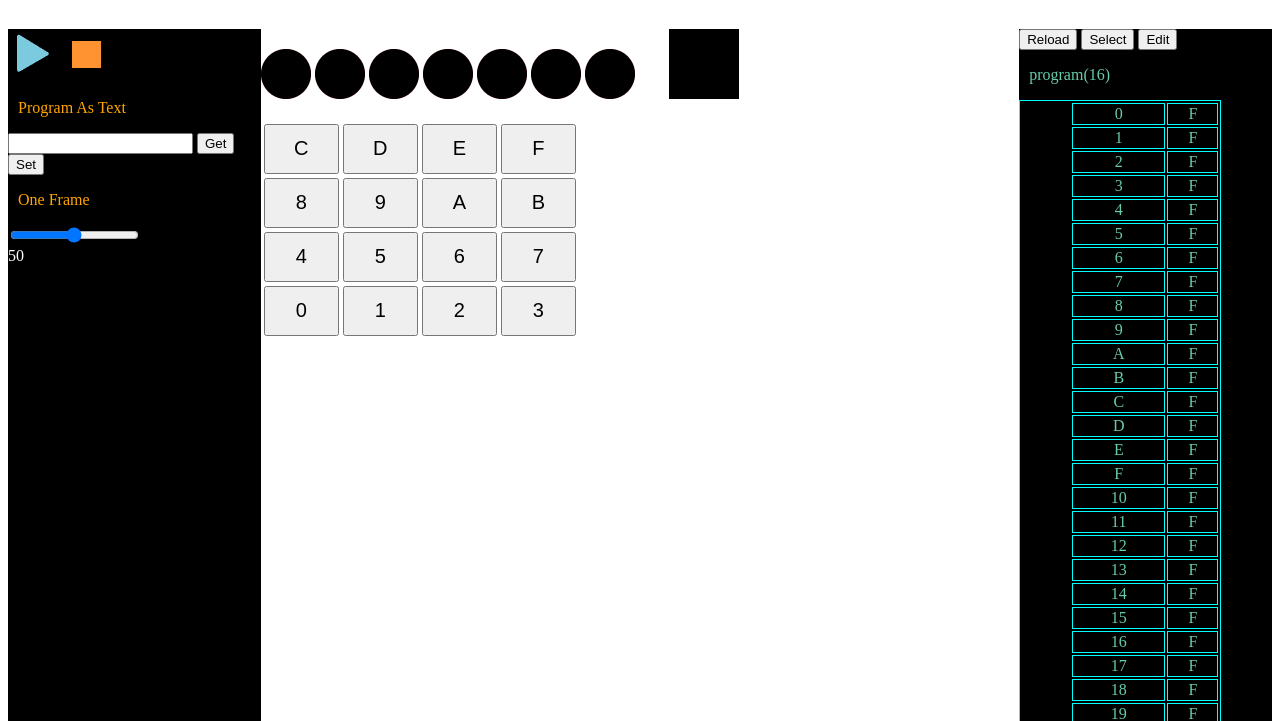
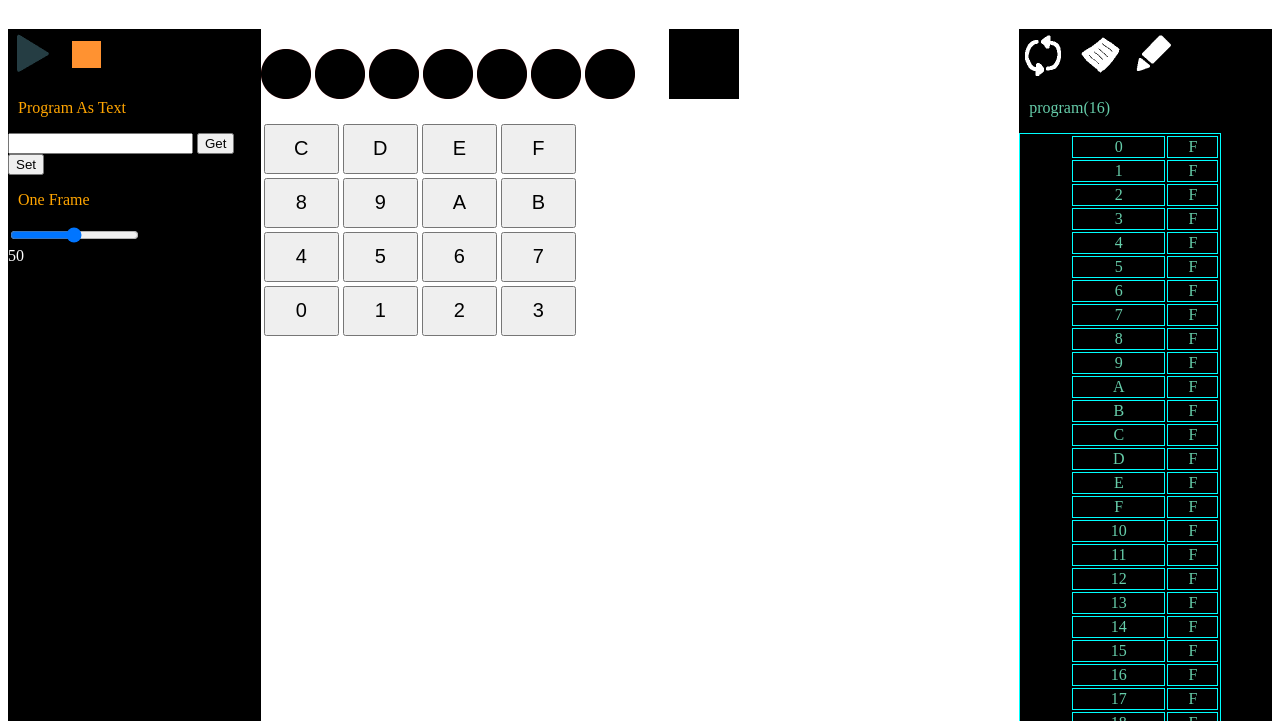
Before and after one commit to caphosra/4bitComputerEmulator, a plain HTML site: page index.html in a window 1280 px wide. Both pictures are taken after a click on the picture 33 px from the left and 132 px from the top of the page. Shown: the part 79-800 px from the top of the page. Drawn offline with Linux system fonts and the light colour scheme.

Commit message:
It use the icon for visualize

```diff
--- a/index.html
+++ b/index.html
@@ -31,8 +31,8 @@
         </div>
         <div class="content">
             <div class="leftBox">
-                <img id="run" src="img/run.png" class="image_button" width="50" height="50" onclick="run()">
-                <img id="stop" src="img/stop.png" class="image_button" width="50" height="50" onclick="stop()">
+                <img id="run" title="Run" src="img/run.png" class="image_button" width="50" height="50" onclick="run()">
+                <img id="stop" title="Stop" src="img/stop.png" class="not_active" width="50" height="50" onclick="stop()">
 
                 <p>Program As Text</p>
                 <input id="program_text" type="text" onClick="this.select()">
@@ -85,10 +85,10 @@
             </div>
             <div class="rightBox">
                 <div>
-                    <button onclick="reloadView()">Reload</button>
-                    <button id="select" onclick="selectMode()">Select</button>
-                    <button id="edit" onclick="editMode()">Edit</button>
-                    <button id="save" class="hidden" onclick="SaveEdit()">Save</button>
+                    <img title="Reload" src="img/reload.png" class="image_button" width="50" height="50" onclick="reloadView()">
+                    <img id="select" title="Select" src="img/select.png" class="image_button" width="50" height="50" onclick="selectMode()">
+                    <img id="edit" title="Edit" src="img/edit.png" class="image_button" width="50" height="50" onclick="editMode()">
+                    <img id="save" title="Save" src="img/save.png" class="hidden" width="50" height="50" onclick="SaveEdit()">
                     <p id="mode"></p>
                 </div>
                 <div id="memoryview"></div>
--- a/script/light.js
+++ b/script/light.js
@@ -21,6 +21,7 @@ function show(number)
     {
         showlight = document.getElementById("showlight");
     }
+
     if(number == undefined)
     {
         showlight.src = "img/null.png";
--- a/script/memoryview.js
+++ b/script/memoryview.js
@@ -21,7 +21,7 @@ function reloadView()
     var save = document.getElementById("save");
     save.className = "hidden";
     var select = document.getElementById("select");
-    select.className = "";
+    select.className = "image_button";
 
     var m = document.getElementById("mode");
 
@@ -144,7 +144,7 @@ function editMode()
     var endofmemory = parseInt("4F", 16);
 
     var save = document.getElementById("save");
-    save.className = "";
+    save.className = "image_button";
     var select = document.getElementById("select");
     select.className = "hidden";
 
--- a/script/run.js
+++ b/script/run.js
@@ -15,7 +15,9 @@ function run()
     init();
 
     var runbutton = document.getElementById("run");
-    runbutton.disabled = "disabled";
+    runbutton.className = "not_active";
+    var stopbutton = document.getElementById("stop");
+    stopbutton.className = "image_button";
 
     running = true;
     timer = setInterval(function()
@@ -53,7 +55,9 @@ function stop()
     if(timer != undefined) clearInterval(timer);
     init();
     var runbutton = document.getElementById("run");
-    runbutton.disabled = "";
+    runbutton.className = "image_button";
+    var stopbutton = document.getElementById("stop");
+    stopbutton.className = "not_active";
 }
 
 function init()
--- a/style/button.css
+++ b/style/button.css
@@ -1,5 +1,5 @@
 img.image_button:hover{
-	opacity:0.5;
+	opacity:0.8;
 	cursor: pointer;
 }
 
@@ -7,3 +7,7 @@ img.image_button:active{
 	position: relative;
 	top: 3px;
 }
+
+img.not_active{
+	opacity: 0.3;
+}
```
Also changed, not shown: img/edit.png (added), img/reload.png (added), img/save.png (added), img/select.png (added).
